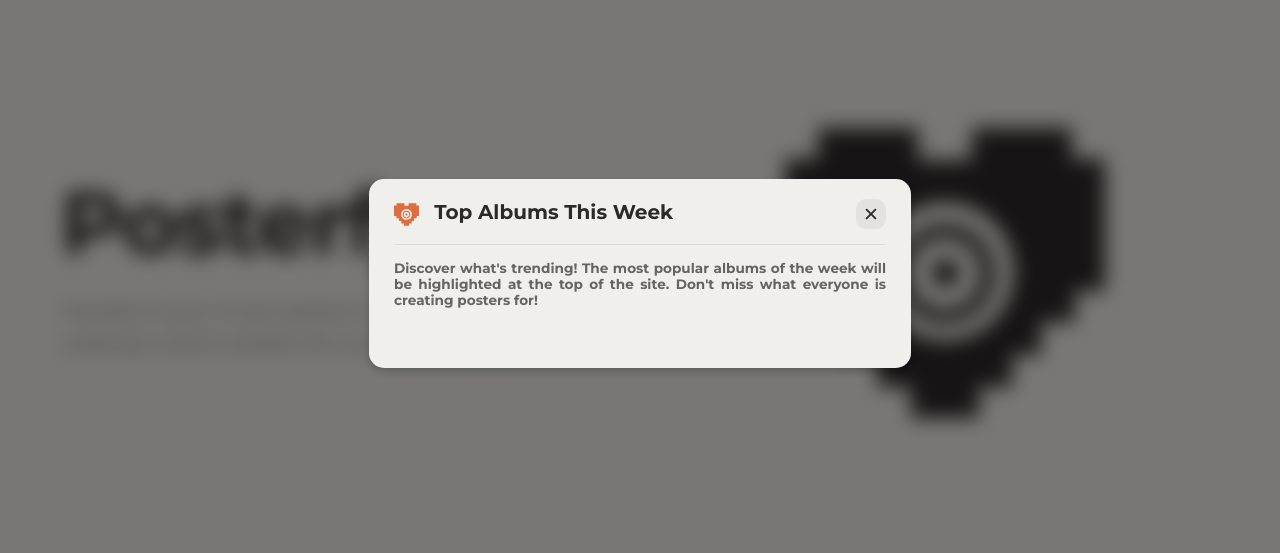
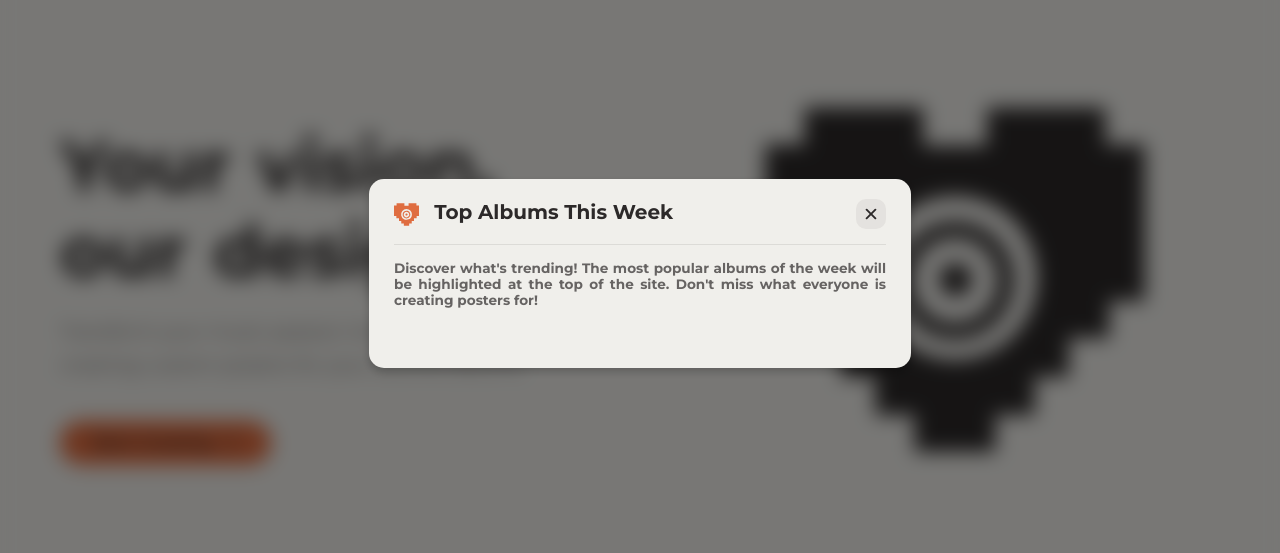
Before and after one commit to avictormorais/posterfy, a React (Vite) app in the folder client/: page / in a window 1280 px wide. Shown: the part 127-680 px from the top of the page. Built offline with nearby package versions, Linux system fonts and the light colour scheme; no server answers; what colorthief would draw is missing.

Commit message:
styles: refactor Hero layout, add CTA & i18n

```diff
--- a/client/src/components/Hero.jsx
+++ b/client/src/components/Hero.jsx
@@ -4,6 +4,7 @@ import styled from "styled-components"
 import Icon from "./svgs/icon"
 import { useTranslation } from "react-i18next"
 import { MdOutlineKeyboardDoubleArrowDown } from "react-icons/md"
+import { FiArrowRight } from "react-icons/fi"
 import DivAlbum from "./DivAlbum"
 import { useState, useEffect } from "react"
 import { useTheme } from "../contexts/ThemeContext"
@@ -16,117 +17,209 @@ const HeroSection = styled.section`
     justify-content: center;
     position: relative;
     overflow: hidden;
-    padding: 20px;
+    padding: 100px 20px 60px;
     box-sizing: border-box;
+    background-color: var(--backgroundColor);
 `
 
 const ContentWrapper = styled.div`
     width: 100%;
-    max-width: 1200px;
-    display: flex;
+    max-width: 1400px;
+    display: grid;
+    grid-template-columns: 1fr 1fr;
     align-items: center;
-    justify-content: space-between;
-    gap: 60px;
+    gap: 100px;
     z-index: 1;
-    padding: 0 20px;
+    padding: 0 40px;
     box-sizing: border-box;
 
-    @media (max-width: 900px) {
-        flex-direction: column;
-        text-align: center;
-        justify-content: center;
-        padding-top: 80px;
+    @media (max-width: 1100px) {
+        grid-template-columns: 1fr;
+        gap: 60px;
+        padding: 0 30px;
+    }
+
+    @media (max-width: 768px) {
         gap: 40px;
+        padding: 0 20px;
     }
 `
 
-const TextContent = styled.div`
-    flex: 1;
+const LeftSection = styled.div`
     display: flex;
     flex-direction: column;
     align-items: flex-start;
+    gap: 40px;
 
-    @media (max-width: 900px) {
+    @media (max-width: 1100px) {
         align-items: center;
+        text-align: center;
     }
 `
 
+const TitleBlock = styled.div`
+    display: flex;
+    flex-direction: column;
+    gap: 20px;
+    opacity: ${props => props.visible ? 1 : 0};
+    transform: translateY(${props => props.visible ? '0' : '40px'});
+    transition: opacity 0.8s ease, transform 0.8s ease;
+    transition-delay: 100ms;
+`
+
 const Title = styled.h1`
-    font-size: 5.5em;
-    font-weight: 800;
-    line-height: 1.1;
-    margin-bottom: 24px;
-    opacity: ${props => props.visible ? 1 : 0};
-    transform: translateY(${props => props.visible ? '0' : '20px'});
-    transition: opacity 0.8s ease, transform 0.8s ease;
-    transition-delay: 200ms;
+    font-size: 4.5em;
+    font-weight: 900;
+    line-height: 1.2;
+    margin: 0;
     color: var(--textColor);
-    letter-spacing: -2px;
+    letter-spacing: -0.5px;
+    word-spacing: 0.1em;
 
     @media (max-width: 1200px) {
-        font-size: 4.5em;
+        font-size: 4em;
     }
 
-    @media (max-width: 600px) {
-        font-size: 3.5em;
+    @media (max-width: 768px) {
+        font-size: 2.8em;
+    }
+
+    @media (max-width: 480px) {
+        font-size: 2.2em;
     }
 `
 
-const Paragraph = styled.p`
-    font-size: 1.25em;
-    line-height: 1.6;
-    opacity: ${props => props.visible ? 0.7 : 0};
-    max-width: 550px;
-    margin-bottom: 12px;
-    transform: translateY(${props => props.visible ? '0' : '20px'});
-    transition: opacity 0.8s ease, transform 0.8s ease;
-    transition-delay: ${props => props.delay || 400}ms;
+const Description = styled.p`
+    font-size: 1.15em;
+    line-height: 1.8;
     color: var(--textColor);
-    font-weight: 500;
+    opacity: 0.75;
+    max-width: 500px;
+    margin: 0;
+    font-weight: 400;
+    letter-spacing: 0.3px;
 `
 
-const VisualContent = styled.div`
-    flex: 1;
+const CTAWrapper = styled.div`
     display: flex;
-    justify-content: center;
-    align-items: center;
-    position: relative;
+    flex-direction: column;
+    gap: 16px;
     opacity: ${props => props.visible ? 1 : 0};
-    transition: opacity 1s ease;
-    transition-delay: 600ms;
+    transform: translateY(${props => props.visible ? '0' : '40px'});
+    transition: opacity 0.8s ease, transform 0.8s ease;
+    transition-delay: 400ms;
+    align-items: flex-start;
 
-    @media (max-width: 900px) {
+    @media (max-width: 1100px) {
+        align-items: center;
+    }
+
+    @media (max-width: 480px) {
         width: 100%;
     }
 `
 
-const IconWrapper = styled.div`
+const PrimaryButton = styled.button`
+    padding: 12px 32px;
+    font-size: 1em;
+    font-weight: 600;
+    letter-spacing: 0.3px;
+    border: none;
+    border-radius: 50px;
+    background-color: var(--AccentColor);
+    color: var(--textColor);
+    cursor: pointer;
+    transition: all 0.4s ease;
     position: relative;
-    z-index: 2;
-    width: 320px;
-    height: 352px;
+    display: inline-flex;
+    align-items: center;
+    gap: 8px;
+    box-shadow: 0 4px 12px rgba(223, 109, 64, 0.2);
+
+    svg {
+        transition: all 0.4s ease;
+        stroke: var(--textColor);
+        fill: var(--textColor);
+    }
+
+    &:hover {
+        transform: translateY(-2px);
+        background-color: var(--textColor);
+        color: var(--AccentColor);
+        box-shadow: 0 8px 24px rgba(223, 109, 64, 0.3);
+
+        svg {
+            stroke: var(--AccentColor);
+            fill: var(--AccentColor);
+            transform: translateX(4px);
+        }
+    }
+
+    &:active {
+        transform: translateY(0);
+    }
+
+    @media (max-width: 768px) {
+        padding: 11px 28px;
+        font-size: 0.95em;
+    }
+
+    @media (max-width: 480px) {
+        padding: 11px 28px;
+        font-size: 0.95em;
+    }
+`
+
+const ButtonIcon = styled.span`
+    display: flex;
+    align-items: center;
+    justify-content: center;
+    font-size: 1.1em;
+`
+
+const RightSection = styled.div`
+    display: flex;
+    align-items: center;
+    justify-content: center;
+    position: relative;
+    opacity: ${props => props.visible ? 1 : 0};
+    transform: scale(${props => props.visible ? 1 : 0.92});
+    transition: opacity 0.8s ease, transform 0.8s ease;
+    transition-delay: 500ms;
+
+    @media (max-width: 1100px) {
+        order: -1;
+    }
+`
+
+const IconContainer = styled.div`
+    position: relative;
+    width: 380px;
+    height: 420px;
+    display: flex;
+    align-items: center;
+    justify-content: center;
+    animation: gentleFloat 4s ease-in-out infinite;
+
+    @keyframes gentleFloat {
+        0%, 100% { transform: translateY(0); }
+        50% { transform: translateY(-20px); }
+    }
 
     @media (max-width: 1200px) {
-        width: 280px;
-        height: 308px;
+        width: 320px;
+        height: 360px;
     }
 
     @media (max-width: 900px) {
-        width: 240px;
-        height: 264px;
+        width: 280px;
+        height: 320px;
     }
 
     @media (max-width: 600px) {
-        width: 180px;
-        height: 198px;
+        width: 220px;
+        height: 250px;
     }
-
-    @keyframes float {
-        0% { transform: translateY(0px); }
-        50% { transform: translateY(-20px); }
-        100% { transform: translateY(0px); }
-    }
-
 `
 
 const ScrollIndicator = styled(MdOutlineKeyboardDoubleArrowDown)`
@@ -136,16 +229,15 @@ const ScrollIndicator = styled(MdOutlineKeyboardDoubleArrowDown)`
     bottom: 40px;
     left: 50%;
     transform: translateX(-50%);
-    opacity: ${props => props.visible ? 0.4 : 0};
+    opacity: ${props => props.visible ? 0.35 : 0};
     transition: opacity 1s ease;
-    transition-delay: 1200ms;
-    animation: bounce 2s infinite;
+    transition-delay: 1000ms;
+    animation: bounce 2.5s ease-in-out infinite;
     cursor: pointer;
 
     @keyframes bounce {
-        0%, 20%, 50%, 80%, 100% { transform: translateX(-50%) translateY(0); }
-        40% { transform: translateX(-50%) translateY(-10px); }
-        60% { transform: translateX(-50%) translateY(-5px); }
+        0%, 100% { transform: translateX(-50%) translateY(0); }
+        50% { transform: translateX(-50%) translateY(-12px); }
     }
 `
 
@@ -170,17 +262,35 @@ function Hero({ showAnimation = false, onRecreate }) {
     })
   }
 
+  const handleStartCreating = () => {
+    const divAlbum = document.querySelector('[data-section="album-search"]')
+    if (divAlbum) {
+      divAlbum.scrollIntoView({ behavior: 'smooth', block: 'start' })
+    }
+  }
+
   return (
     <>
       <HeroSection>
         <ContentWrapper>
-          <TextContent>
-            <Title visible={elementsVisible}>
-              Posterfy
-            </Title>
-            <Paragraph visible={elementsVisible} delay={400}>
-              {t("heroDescription")}
-            </Paragraph>
+          <LeftSection>
+            <TitleBlock visible={elementsVisible}>
+              <Title>
+                {t("heroTitle") || "Your vision,\nour design"}
+              </Title>
+              <Description>
+                {t("heroDescription")}
+              </Description>
+            </TitleBlock>
+
+            <CTAWrapper visible={elementsVisible}>
+              <PrimaryButton onClick={handleStartCreating}>
+                {t("startCreating") || "Start Creating"}
+                <ButtonIcon>
+                  <FiArrowRight />
+                </ButtonIcon>
+              </PrimaryButton>
+            </CTAWrapper>
 
             {/* Hidden SEO Content */}
             <div style={{ position: 'absolute', width: 1, height: 1, padding: 0, margin: -1, overflow: 'hidden', clip: 'rect(0,0,0,0)', whiteSpace: 'nowrap', border: 0 }}>
@@ -196,18 +306,20 @@ function Hero({ showAnimation = false, onRecreate }) {
                   <li>Professional templates</li>
                 </ul>
             </div>
-          </TextContent>
+          </LeftSection>
 
-          <VisualContent visible={elementsVisible}>
-            <IconWrapper>
-               <Icon fill={theme === 'light' ? "#2c2929" : "white"} width={"100%"} height={"100%"} />
-            </IconWrapper>
-          </VisualContent>
+          <RightSection visible={elementsVisible}>
+            <IconContainer>
+              <Icon fill={theme === 'light' ? "#2c2929" : "white"} width={"100%"} height={"100%"} />
+            </IconContainer>
+          </RightSection>
         </ContentWrapper>
 
         <ScrollIndicator visible={elementsVisible} onClick={handleScroll} />
       </HeroSection>
-      <DivAlbum onRecreate={onRecreate} />
+      <div data-section="album-search">
+        <DivAlbum onRecreate={onRecreate} />
+      </div>
     </>
   )
 }
--- a/client/src/i18n/i18n.js
+++ b/client/src/i18n/i18n.js
@@ -7,7 +7,10 @@ i18n
     resources: {
         en: {
             translation: {
+                tagDesign: "Design & Create",
+                heroTitle: "Your vision,\nour design",
                 heroDescription: "Transform your music passion into visual art by creating custom posters for your favorite albums.",
+                startCreating: "Start Creating",
                 anchorArt: "Art.",
                 ArtTitle: "Watch the music\ntake shape",
                 ArtParagraph: "It's simple, search for your favorite album, select it and let the art flow!",
@@ -374,7 +377,10 @@ i18n
         },
         pt: {
             translation: {
+                tagDesign: "Design & Criar",
+                heroTitle: "Sua visão,\nnosso design",
                 heroDescription: "Transforme sua paixão por música em arte visual criando pôsteres personalizados dos seus álbuns favoritos.",
+                startCreating: "Começar a Criar",
                 anchorArt: "Arte.",
                 ArtTitle: "Veja a música\ntomar forma",
                 ArtParagraph: "É simples, procure seu álbum favorito, selecione-o e deixe a arte fluir!",
@@ -742,7 +748,9 @@ i18n
         },
         es: {
             translation: {
+                heroTitle: "Tu visión,\nnuestro diseño",
                 heroDescription: "Transforma tu pasión por la música en arte visual creando pósters personalizados de tus álbumes favoritos.",
+                startCreating: "Comenzar a Crear",
                 anchorArt: "Arte.",
                 ArtTitle: "Mira la música\ntomar forma",
                 ArtParagraph: "Es simple, busca tu álbum favorito, selecciónalo y deja fluir el arte.",
@@ -1013,7 +1021,9 @@ i18n
         },
         zh: {
             translation: {
+                heroTitle: "您的愿景，\n我们的设计",
                 heroDescription: "将您的音乐热情转化为视觉艺术，为您最喜爱的专辑制作定制海报。",
+                startCreating: "开始创建",
                 anchorArt: "艺术。",
                 ArtTitle: "观看音乐\n成型",
                 ArtParagraph: "很简单，搜索您最喜爱的专辑，选择它，让艺术流淌！",
```
Also changed, not shown: 1 other file (tests, documents, lock files or other folders).
